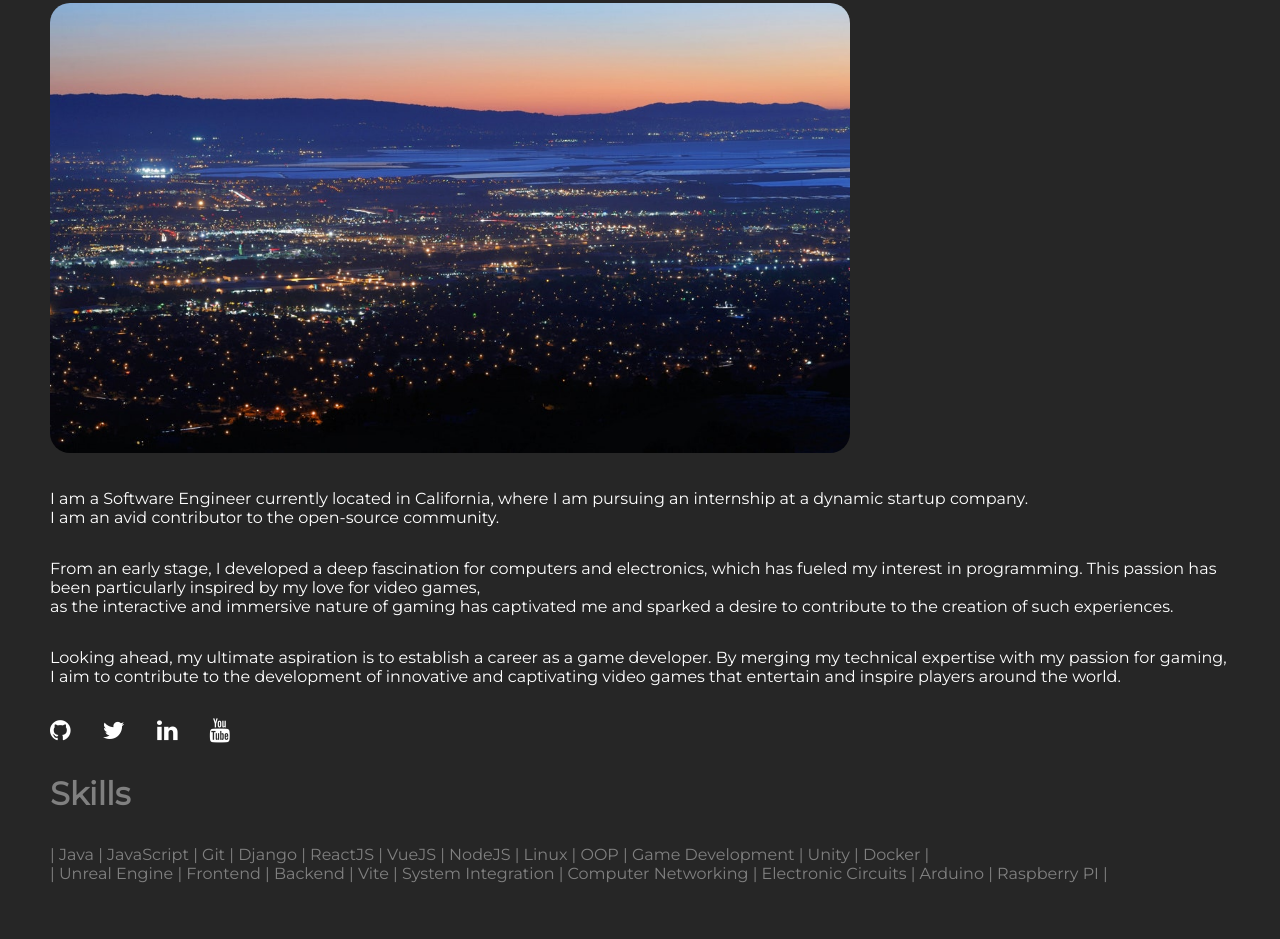
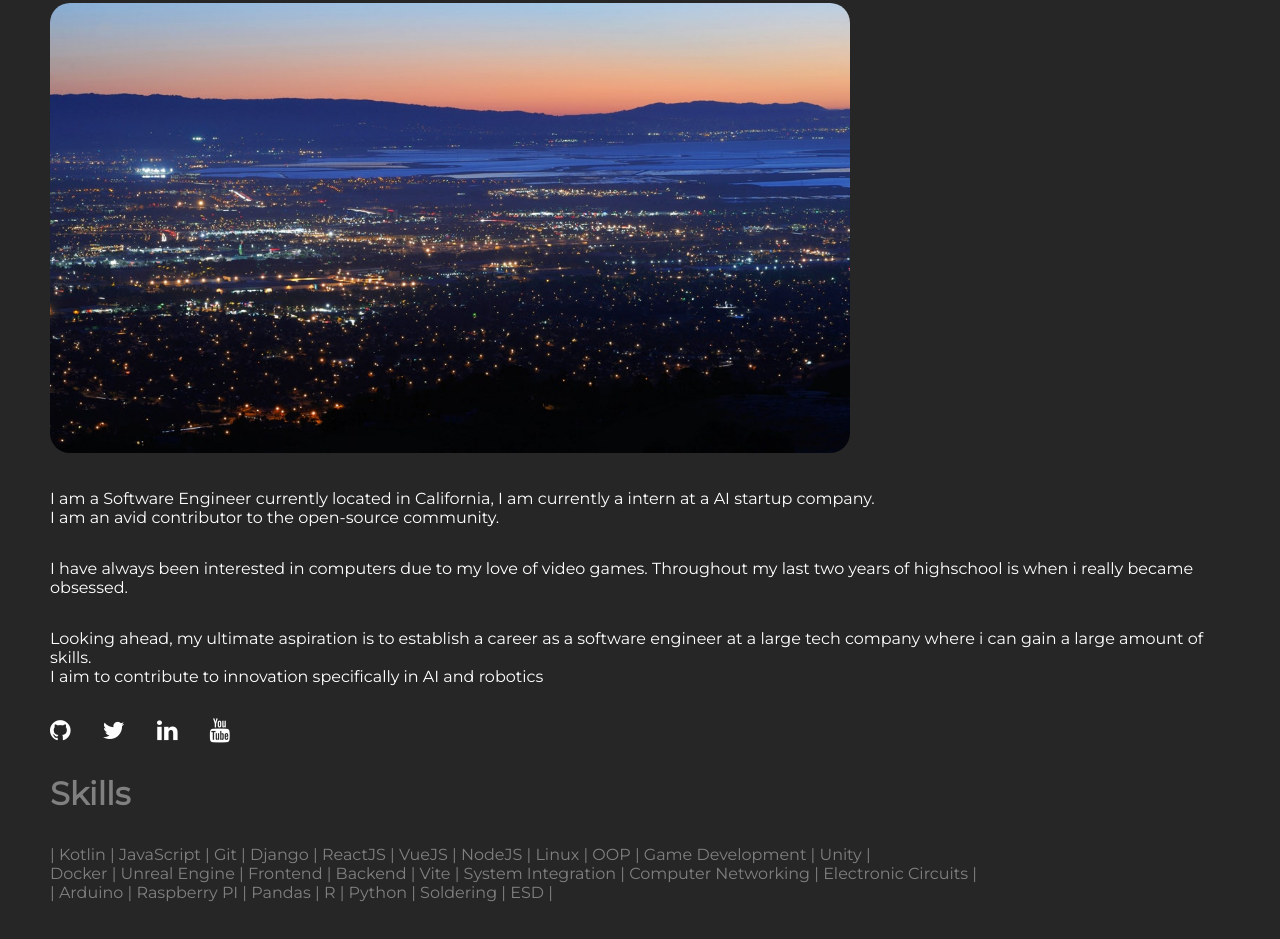
Before and after one commit to ronanscripts/ronann.dev, a plain HTML site: page about.html in a window 1280 px wide. Shown: the part 221-1160 px from the top of the page. Drawn offline with nearby package versions, Linux system fonts and the light colour scheme.

Commit message:
update about.html

```diff
--- a/about.html
+++ b/about.html
@@ -65,12 +65,11 @@
             <div class="image-container">
                 <img class="aboutPhoto" src="images/about/about.jpg" alt="Image failed to load">
             </div>
-            <p class="aboutOne">I am a Software Engineer currently located in California, where I am pursuing an internship at a dynamic startup company.<br>
+            <p class="aboutOne">I am a Software Engineer currently located in California, I am currently a intern  at a AI startup company.<br>
                 I am an avid contributor to the open-source community.</p>
-            <p class="aboutTwo">From an early stage, I developed a deep fascination for computers and electronics, which has fueled my interest in programming. This passion has been particularly inspired by my love for video games,<br>
-                as the interactive and immersive nature of gaming has captivated me and sparked a desire to contribute to the creation of such experiences.</p>
-            <p class="aboutThree">Looking ahead, my ultimate aspiration is to establish a career as a game developer. By merging my technical expertise with my passion for gaming,<br>
-                I aim to contribute to the development of innovative and captivating video games that entertain and inspire players around the world.</p>
+            <p class="aboutTwo">I have always been interested in computers due to my love of video games. Throughout my last two years of highschool is when i really became obsessed.
+            <p class="aboutThree">Looking ahead, my ultimate aspiration is to establish a career as a software engineer at a large tech company where i can gain a large amount of skills.<br>
+                I aim to contribute to innovation specifically in AI and robotics </p>
                 <div class="socialIcons">
                     <a href="https://github.com/ronanscripts" class="fa fa-github"></a>
                     <a href="https://twitter.com/ronanscripts" class="fa fa-twitter"></a>
@@ -78,8 +77,9 @@
                     <a href="https://www.youtube.com/channel/UC5rM76y-PzP0Cwl9hxNO4Zw" class="fa fa-youtube"></a>
                 </div>
             <h1 class="aboutFour">Skills</h1>
-            <p class="skills">| Java | JavaScript | Git | Django | ReactJS | VueJS | NodeJS | Linux | OOP | Game Development | Unity | Docker |<br>
-                | Unreal Engine | Frontend | Backend | Vite | System Integration | Computer Networking | Electronic Circuits | Arduino | Raspberry PI |</p>
+            <p class="skills">| Kotlin | JavaScript | Git | Django | ReactJS | VueJS | NodeJS | Linux | OOP | Game Development | Unity |<br>
+                Docker | Unreal Engine | Frontend | Backend | Vite | System Integration | Computer Networking | Electronic Circuits | <br>
+                | Arduino | Raspberry PI | Pandas | R | Python | Soldering | ESD |
             </div>
             <!-- the DIV that will contain the widget -->
         <script src="https://cdnjs.cloudflare.com/ajax/libs/dayjs/1.11.8/dayjs.min.js"></script>
```
